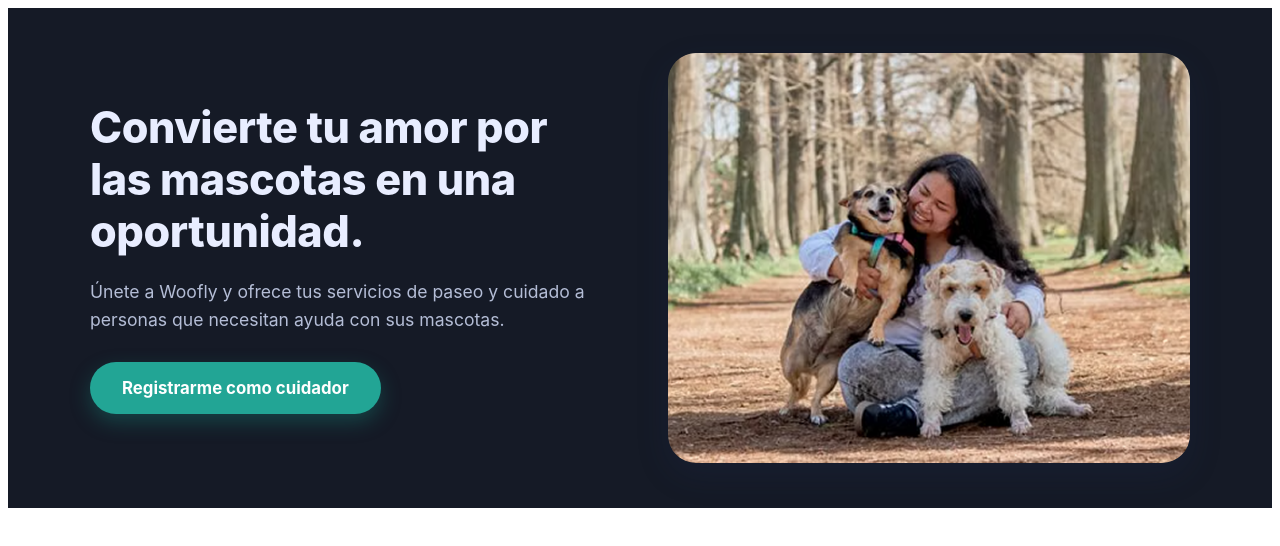
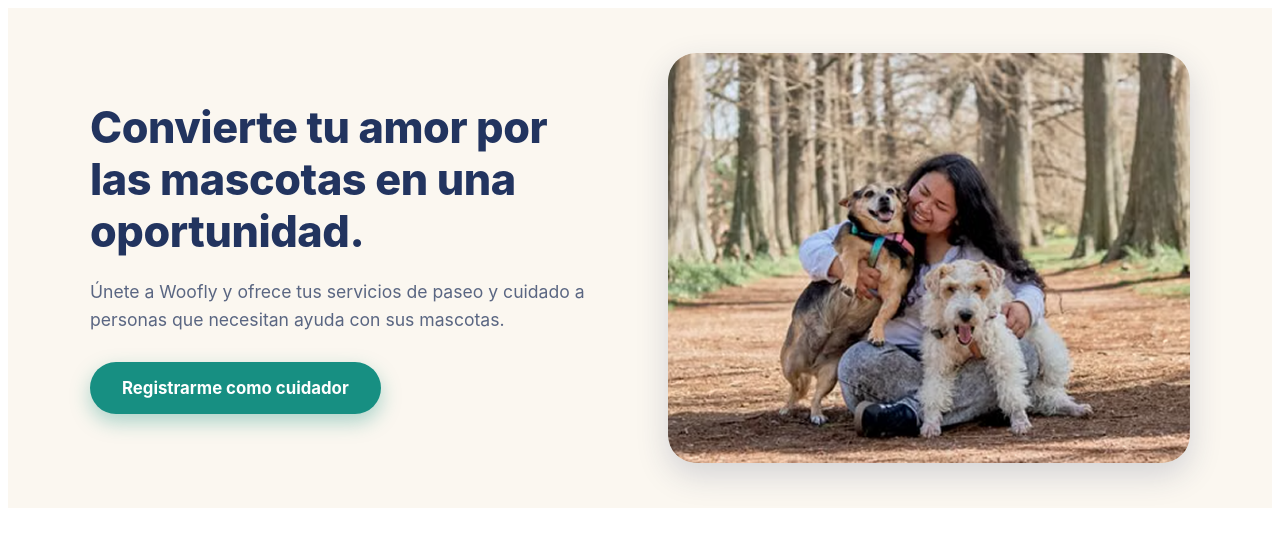
Before and after one commit to raquelgonzales-droid/woofly, a plain HTML site: page sercuidador.html in a window 1280 px wide. Drawn offline with Linux system fonts and the dark colour scheme.

Commit message:
quitar modo dark

```diff
--- a/css/style.css
+++ b/css/style.css
@@ -1101,25 +1101,7 @@
     box-shadow: 0 12px 32px rgba(34, 52, 95, 0.18);
 }
 
-/* Modo oscuro automático */
-@media (prefers-color-scheme: dark) {
-    :root:not([data-theme="light"]) #w45 {
-        --w45-bg: #151a26;
-        --w45-title: #e8edff;
-        --w45-text: #b4bdd6;
-        --w45-boton: #22a595;
-        --w45-boton-hover: #2bb8a7;
-    }
-}
 
-/* Modo oscuro manual */
-:root[data-theme="dark"] #w45 {
-    --w45-bg: #151a26;
-    --w45-title: #e8edff;
-    --w45-text: #b4bdd6;
-    --w45-boton: #22a595;
-    --w45-boton-hover: #2bb8a7;
-}
 
 /* Adaptación para celulares */
 @media (max-width: 800px) {
```
